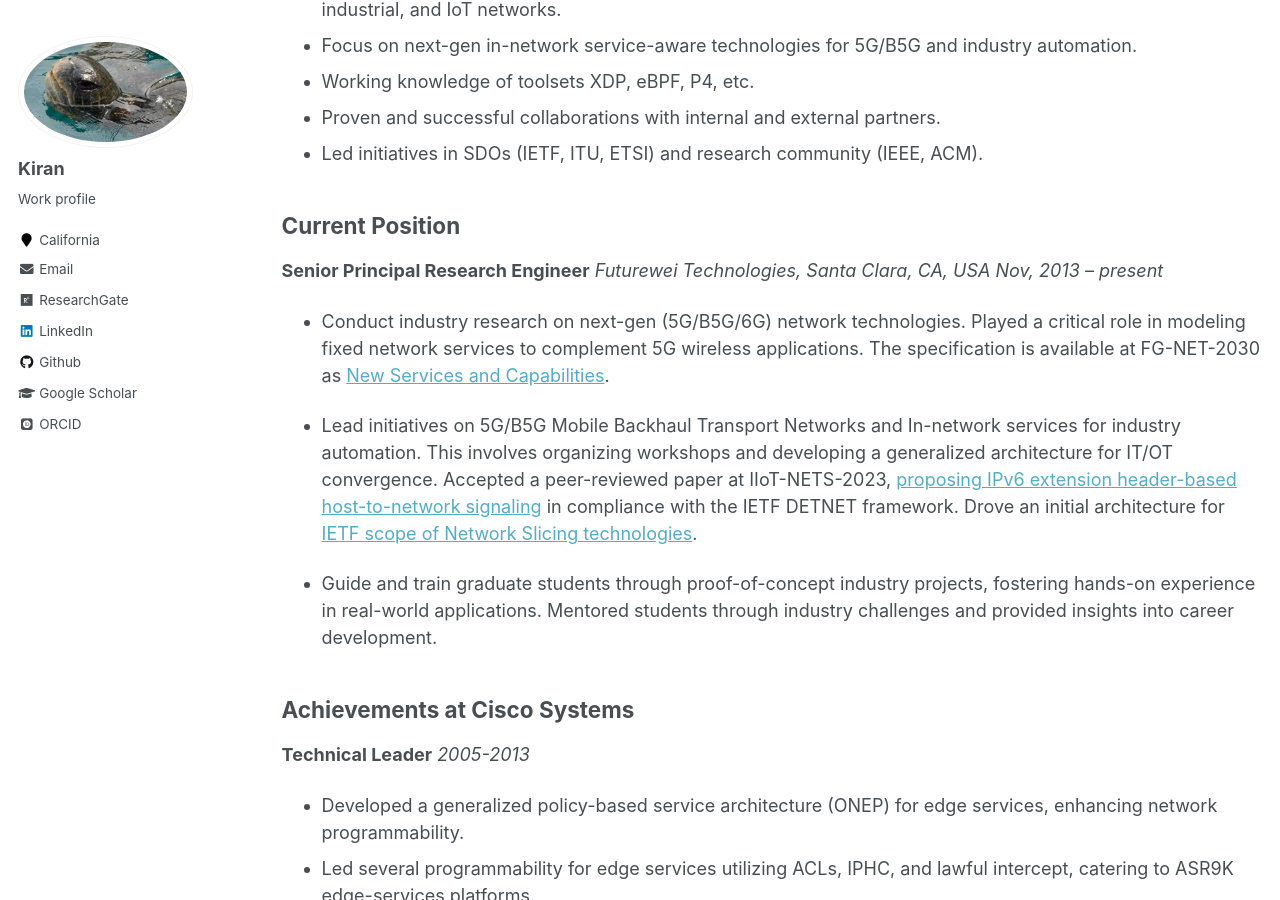
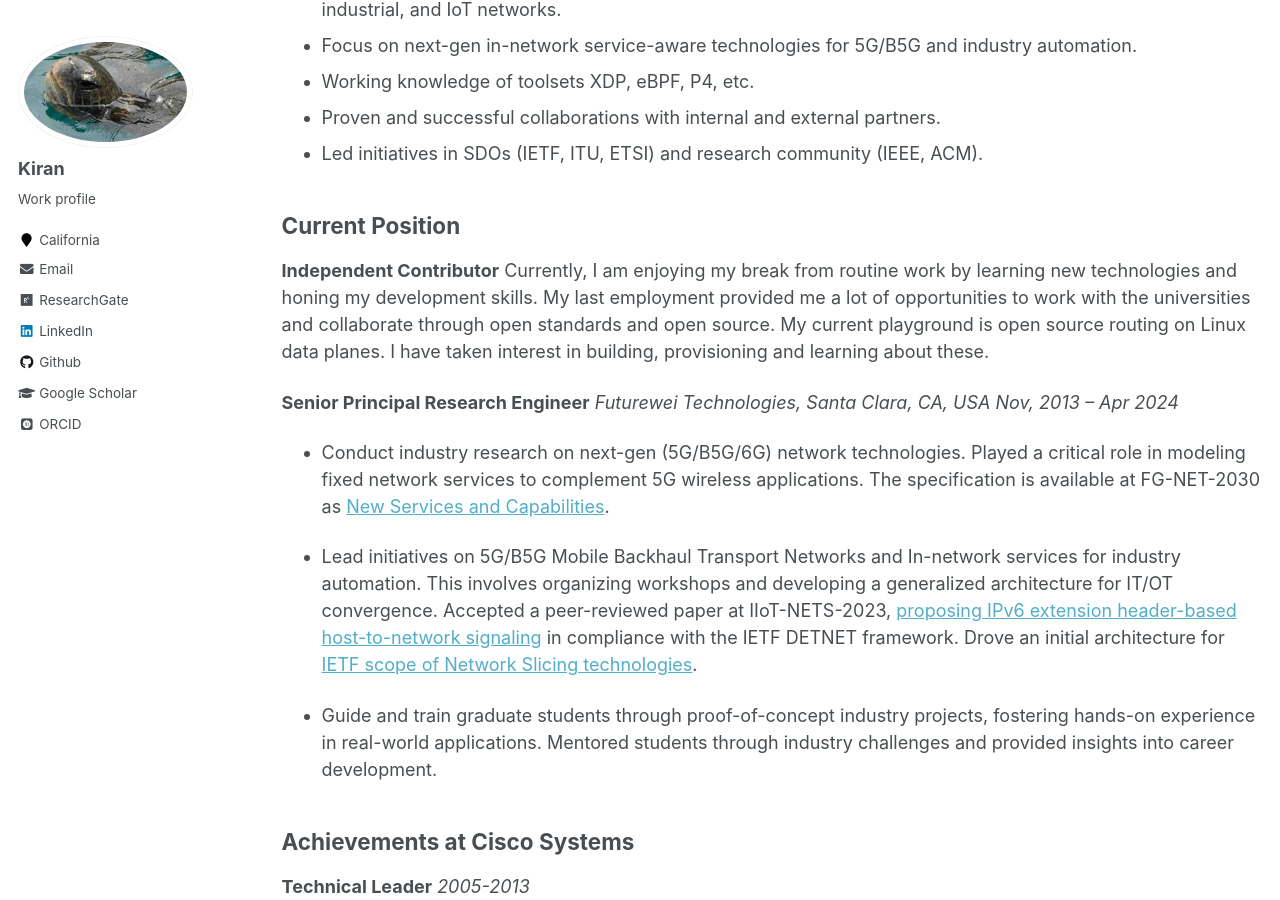
Before and after one commit to kiranmak/me, a Jekyll site: the page built from _pages/resume.md, in a window 1280 px wide and 900 px high, scrolled down 528 px. Built offline with Jekyll 4.4.1, drawn with Linux system fonts in a browser that asks for light colours; some web fonts are replaced.

Commit message:
Update resume.md

```diff
--- a/_pages/resume.md
+++ b/_pages/resume.md
@@ -22,9 +22,14 @@ Results-driven Network Architect and Tech Lead with over two decades of experien
 - Led initiatives in SDOs (IETF, ITU, ETSI) and research community (IEEE, ACM).
 
 ## Current Position
+
+**Independent Contributor**
+Currently, I am enjoying my break from routine work by learning new technologies and honing my development skills. My last employment provided me a lot of opportunities to work with the universities and collaborate through open standards and open source.
+My current playground is open source routing on Linux data planes. I have taken interest in building, provisioning and learning about these.
+
 **Senior Principal Research Engineer**
 *Futurewei Technologies, Santa Clara, CA, USA*
-*Nov, 2013 – present*
+*Nov, 2013 – Apr 2024*
 
 - Conduct industry research on next-gen (5G/B5G/6G) network technologies. Played a critical role in modeling fixed network services to complement 5G wireless applications. The specification is available at FG-NET-2030 as [New Services and Capabilities](https://www.itu.int/en/ITU-T/focusgroups/net2030/Documents/Gap_analysis_and_use_cases.pdf).
 
```
